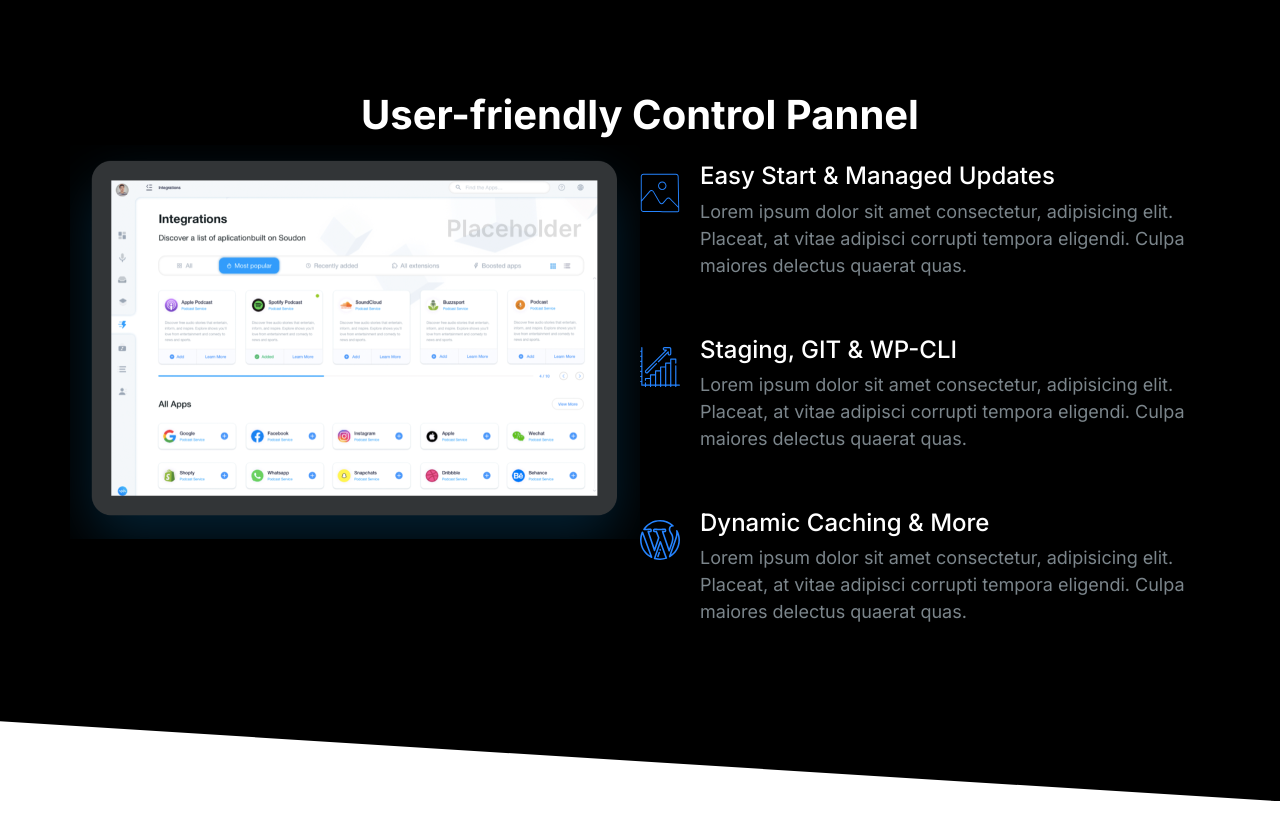
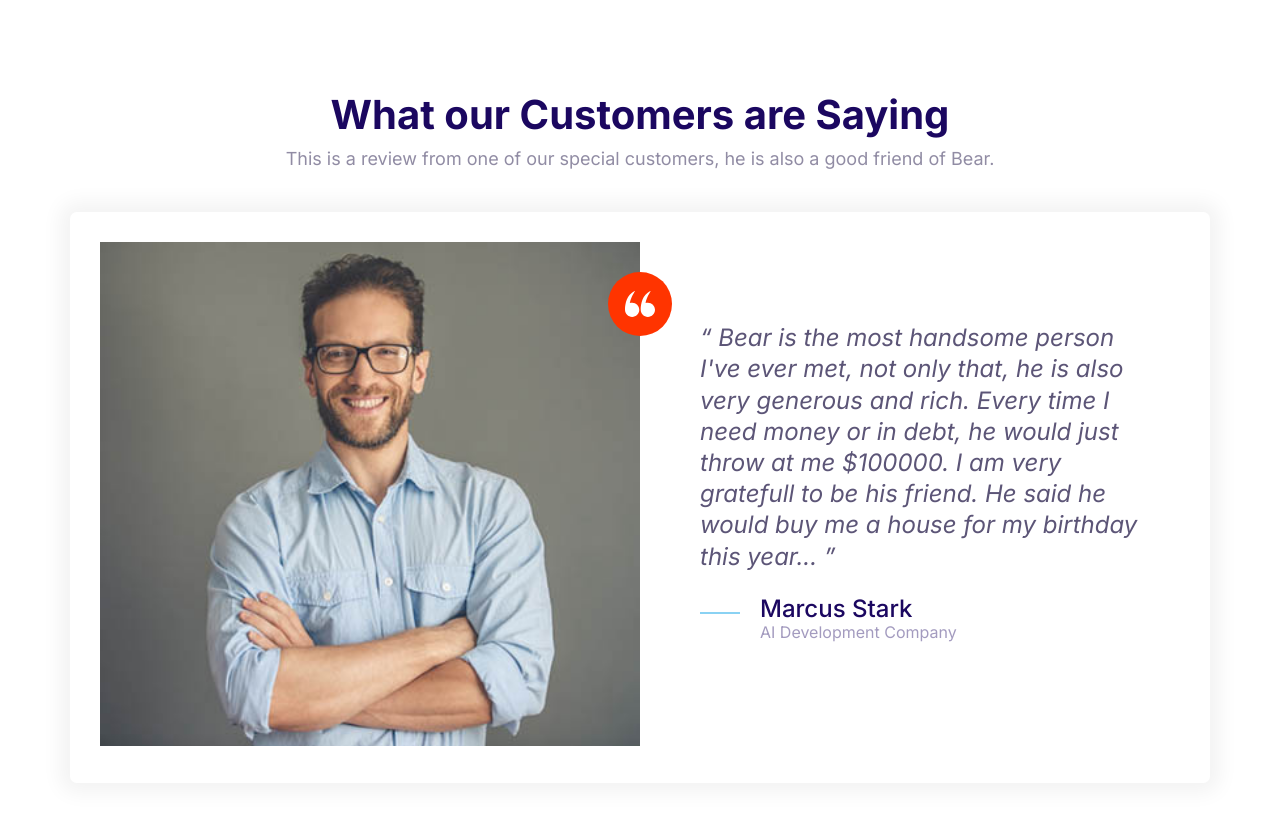
Before and after one commit to biatuong0978/bearnitize, a plain HTML site: page index.html in a window 1280 px wide. Before the commit the page ends 801 px from the top, so only its background shows below. Drawn offline with Linux system fonts and the light colour scheme.

Commit message:
Build Testimonials Block.

```diff
--- a/css/styles.css
+++ b/css/styles.css
@@ -634,6 +634,7 @@ a {
 
 .block__header {
     text-align: center;
+    margin-bottom: 4rem;
 }
 
 .block__heading {
--- a/index.html
+++ b/index.html
@@ -14,71 +14,52 @@
     <link rel="stylesheet" href="css/styles.css" />
   </head>
   <body>
-    <section class="block block--dark block--skewed-right block-showcase">
+    <section class="block">
       <header class="block__header">
-        <h2>User-friendly Control Pannel</h2>
+        <h2>What our Customers are Saying</h2>
+        <p>
+          This is a review from one of our special customers, he is also a good
+          friend of Bear.
+        </p>
       </header>
-      <div class="container grid grid--1x2">
-        <picture class="block-showcase__image">
-          <source
-            type="image/png"
-            srcset="images/ipad.png 1x, images/ipad@2x.png 2x"
+      <div class="container">
+        <div class="card testimonial">
+          <div class="grid grid--1x2">
+            <div class="testimonial__image">
+              <img
+                src="images/testimonial.jpg"
+                alt="A smiling testimonial happy with our service and products."
               />
-          <img src="images/ipad@2x.png" alt="" />
-        </picture>
-        <ul class="list">
-          <li>
+              <span class="icon-container icon-container--accent">
+                <svg class="icon icon--white icon--small">
+                  <use xlink:href="images/sprite.svg#quotes"></use>
+                </svg>
+              </span>
+            </div>
+            <blockquote class="quote">
+              <p class="quote__text">
+                Bear is the most handsome person I've ever met, not only that,
+                he is also very generous and rich. Every time I need money or in
+                debt, he would just throw at me $100000. I am very gratefull to
+                be his friend. He said he would buy me a house for my birthday
+                this year...
+              </p>
+              <footer>
                 <div class="media">
                   <div class="media__image">
-                <svg class="icon icon--primary">
-                  <use xlink:href="images/sprite.svg#snap"></use>
+                    <svg class="icon icon--primary quote__line">
+                      <use xlink:href="images/sprite.svg#line"></use>
                     </svg>
                   </div>
                   <div class="media__body">
-                <h3 class="media__title">Easy Start & Managed Updates</h3>
-                <p>
-                  Lorem ipsum dolor sit amet consectetur, adipisicing elit.
-                  Placeat, at vitae adipisci corrupti tempora eligendi. Culpa
-                  maiores delectus quaerat quas.
-                </p>
+                    <h3 class="media__title quote__author">Marcus Stark</h3>
+                    <p class="quote__organization">AI Development Company</p>
                   </div>
                 </div>
-          </li>
-          <li>
-            <div class="media">
-              <div class="media__image">
-                <svg class="icon icon--primary">
-                  <use xlink:href="images/sprite.svg#growth"></use>
-                </svg>
-              </div>
-              <div class="media__body">
-                <h3 class="media__title">Staging, GIT & WP-CLI</h3>
-                <p>
-                  Lorem ipsum dolor sit amet consectetur, adipisicing elit.
-                  Placeat, at vitae adipisci corrupti tempora eligendi. Culpa
-                  maiores delectus quaerat quas.
-                </p>
+              </footer>
+            </blockquote>
           </div>
         </div>
-          </li>
-          <li>
-            <div class="media">
-              <div class="media__image">
-                <svg class="icon icon--primary">
-                  <use xlink:href="images/sprite.svg#wordpress"></use>
-                </svg>
-              </div>
-              <div class="media__body">
-                <h3 class="media__title">Dynamic Caching & More</h3>
-                <p>
-                  Lorem ipsum dolor sit amet consectetur, adipisicing elit.
-                  Placeat, at vitae adipisci corrupti tempora eligendi. Culpa
-                  maiores delectus quaerat quas.
-                </p>
-              </div>
-            </div>
-          </li>
-        </ul>
       </div>
     </section>
     <script src="js/main.js"></script>
```
Also changed, not shown: components/testimonials-block.html (added, +48 -0 lines). Lines whose indentation alone changed are shown as unchanged.
